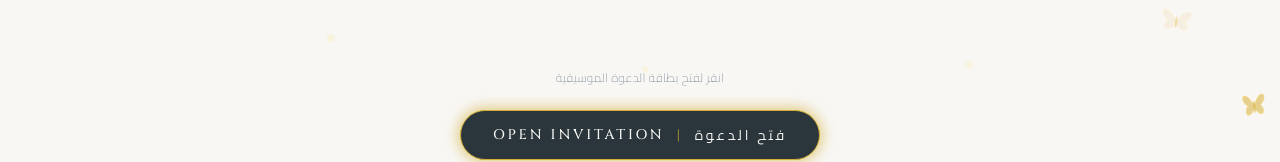
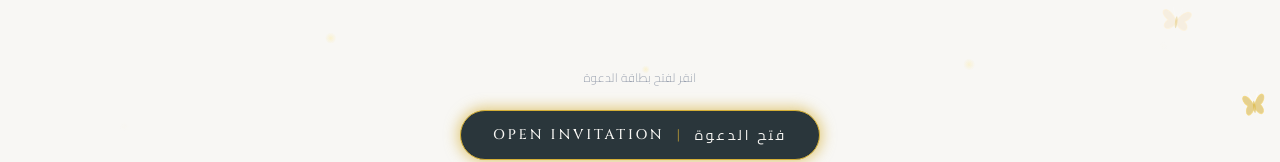
Before and after one commit to ahmedesmail01/my-wedding, a Next.js app: page / in a window 1280 px wide. Shown: the part 504-666 px from the top of the page. Built offline with nearby package versions, Linux system fonts and the light colour scheme.

Commit message:
fix: remove music reference from invitation cover text

```diff
--- a/src/components/OpenInvitationCover.tsx
+++ b/src/components/OpenInvitationCover.tsx
@@ -99,7 +99,7 @@ export default function OpenInvitationCover({ onOpen }: OpenInvitationCoverProps
           className="text-xs text-gray-400 font-light tracking-wide rtl-content"
           style={{ fontFamily: "var(--font-cairo)" }}
         >
-          انقر لفتح بطاقة الدعوة الموسيقية
+          انقر لفتح بطاقة الدعوة
         </p>
 
         <button
```
